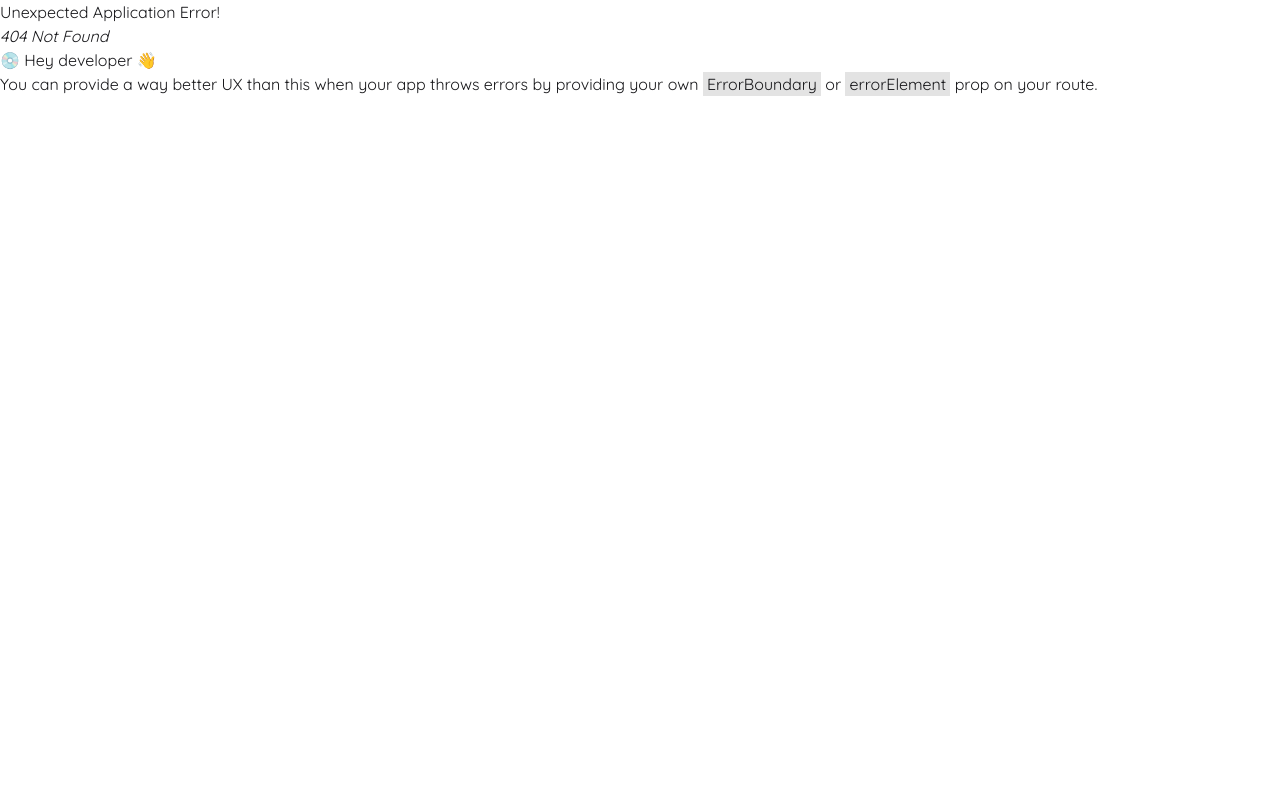
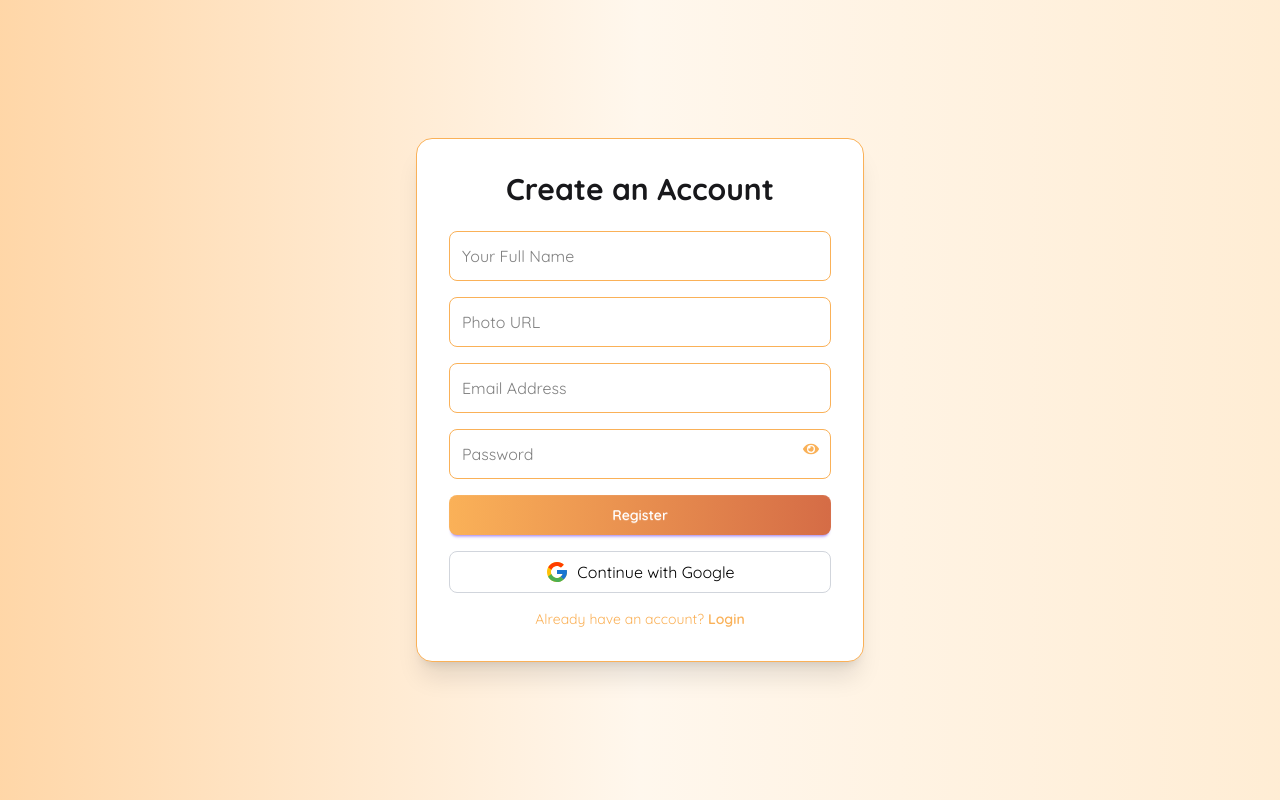
Before and after one commit to Imtius10/PlateShare, a React (Vite) app: page /register in a window 1280 px wide. Before the commit this address had no page. Built offline with nearby package versions, Linux system fonts and the light colour scheme.

Commit message:
Login and Register page

```diff
--- a/package.json
+++ b/package.json
@@ -11,9 +11,13 @@
   },
   "dependencies": {
     "@tailwindcss/vite": "^4.1.17",
+    "lucide-react": "^0.556.0",
     "react": "^19.2.0",
     "react-dom": "^19.2.0",
+    "react-hot-toast": "^2.6.0",
+    "react-icons": "^5.5.0",
     "react-router": "^7.10.1",
+    "react-toastify": "^11.0.5",
     "swiper": "^12.0.3",
     "tailwindcss": "^4.1.17"
   },
--- a/src/Component/Footer/Footer.jsx
+++ b/src/Component/Footer/Footer.jsx
@@ -1,10 +1,68 @@
-import React from 'react';
+import React from "react";
+import { FaFacebookF, FaInstagram, FaPinterest } from "react-icons/fa";
 
 const Footer = () => {
     return (
-        <div>
+        <footer className="bg-white text-green-900 py-10 mt-16 border-t border-green-200">
+            <div className="container mx-auto px-6 grid grid-cols-1 md:grid-cols-3 gap-8 text-center md:text-left">
 
-        </div>
+                {/* Quick Links */}
+                <div>
+                    <h2 className="text-lg font-semibold mb-4">Quick Links</h2>
+                    <ul className="space-y-2 text-green-700">
+                        <li><a href="/about" className="hover:text-green-900 transition">About</a></li>
+                        <li><a href="/contact" className="hover:text-green-900 transition">Contact</a></li>
+                        <li><a href="/privacy-policy" className="hover:text-green-900 transition">Privacy Policy</a></li>
+                    </ul>
+                </div>
+
+                {/* Branding */}
+                <div className="flex flex-col items-center justify-center space-y-2">
+                    <h1 className="text-2xl font-bold text-green-900">GreenNest</h1>
+                    <p className="text-green-600 max-w-sm">
+                        Growing happiness, one plant at a time.
+                    </p>
+                </div>
+
+                {/* Social Icons */}
+                <div className="flex flex-col md:items-end items-center space-y-3">
+                    <h2 className="text-lg font-semibold">Follow Us</h2>
+                    <div className="flex space-x-4 text-xl text-green-700">
+
+                        <a
+                            href="https://instagram.com"
+                            target="_blank"
+                            className="hover:text-green-900 transition"
+                        >
+                            <FaInstagram />
+                        </a>
+
+                        <a
+                            href="https://facebook.com"
+                            target="_blank"
+                            className="hover:text-green-900 transition"
+                        >
+                            <FaFacebookF />
+                        </a>
+
+                        <a
+                            href="https://www.pinterest.com"
+                            target="_blank"
+                            className="hover:text-green-900 transition"
+                        >
+                            <FaPinterest />
+                        </a>
+
+                    </div>
+                </div>
+
+            </div>
+
+            {/* Bottom Bar */}
+            <div className="text-center text-green-600 mt-8 border-t border-green-200 pt-4">
+                © 2025 GreenNest. All rights reserved.
+            </div>
+        </footer>
     );
 };
 
--- a/src/Layout/RootLayout.jsx
+++ b/src/Layout/RootLayout.jsx
@@ -1,12 +1,14 @@
 import React from 'react';
 import Navbar from '../Component/Navbar/Navbar';
 import { Outlet } from 'react-router';
+import Footer from '../Component/Footer/Footer';
 
 const RootLayout = () => {
     return (
         <div>
             <Navbar></Navbar>
             <Outlet></Outlet>
+            <Footer></Footer>
         </div>
     );
 };
--- a/src/Pages/Login.jsx
+++ b/src/Pages/Login.jsx
@@ -1,67 +1,88 @@
-import React from 'react';
-
+import React, { useState } from "react";
+import { Link } from "react-router";
+import { Toaster } from "react-hot-toast";
+import { Eye, EyeOff } from "lucide-react";
+import { FcGoogle } from "react-icons/fc";
 const Login = () => {
+    const [showPass, setShowPass] = useState(false);
 
     return (
-        <div>
-            <div className="min-h-screen flex items-center justify-center bg-gradient-to-r from-green-100 via-green-50 to-green-200 px-5">
+        <div className="min-h-screen flex items-center justify-center bg-linear-to-r from-orange-200-100 via-orange-50 to-orange-100 px-5">
+
             <Toaster position="top-right" />
+
             <div className="w-full max-w-md bg-white shadow-xl rounded-2xl p-8 border border-green-200">
-                    <h1 className="text-3xl font-bold text-green-800 text-center mb-6">
+                <h1 className="text-3xl font-bold text-center mb-6">
                     Login to GreenNest
                 </h1>
 
+                <form className="space-y-4 text-black">
 
-
-                    <form  className="space-y-4 text-black">
+                    {/* Email */}
                     <div>
-
                         <input
                             type="email"
                             name="email"
                             placeholder="Your Email"
-
                             required
-                                className="w-full border border-green-300 rounded-lg p-3 focus:outline-none focus:ring-2 focus:ring-green-400"
+                            className="w-full border border-[#fab158] rounded-lg p-3 focus:outline-none focus:ring-2 focus:ring-green-400"
                         />
                     </div>
 
+                    {/* Password */}
                     <div className="relative">
                         <input
-
+                            type={showPass ? "text" : "password"}
                             name="password"
                             placeholder="Password"
                             required
-                                className="w-full border border-green-300 rounded-lg p-3 focus:outline-none focus:ring-2 focus:ring-green-400"
+                            className="w-full border border-[#fab158] rounded-lg p-3 focus:outline-none focus:ring-2 focus:ring-green-400"
                         />
+
+                        {/* Eye Toggle */}
                         <span
-
-                                className="absolute right-3 top-3 cursor-pointer text-green-600 font-semibold"
+                            className="absolute right-3 top-3 cursor-pointer text-[#fab158]"
+                            onClick={() => setShowPass(!showPass)}
                         >
-
+                            {showPass ? <EyeOff size={20} /> : <Eye size={20} />}
                         </span>
                     </div>
 
+                    {/* Submit Button */}
                     <button
                         type="submit"
-                            className="w-full bg-green-600 text-white py-3 rounded-lg font-semibold hover:bg-green-700 transition"
+                        className="btn btn-primary w-full text-white py-3 rounded-lg font-semibold  transition"
                     >
                         Login
                     </button>
+                    <div className="flex items-center justify-center mt-4 gap-2">
+                        <button
+                            className="flex items-center gap-2 border border-gray-300 p-2 rounded-lg hover:bg-gray-100 w-full justify-center text-black"
+                        >
+                            <FcGoogle size={24} /> <p>Continue with Google</p>
+                        </button>
+                    </div>
                 </form>
 
-                    <p className="text-center mt-4 text-green-700 text-sm">
+                {/* Links */}
+                <p className="text-center mt-4 text-[#fab158] text-sm">
                     Don't have an account?{" "}
-                        <Link to="/register" className="text-green-800 font-semibold hover:underline">
+                    <Link
+                        to="/register"
+                        className="text-[#fab158] font-semibold hover:underline"
+                    >
                         Register
                     </Link>
                 </p>
-                    <p className="text-center mt-1 text-green-700 text-sm">
-                        <Link to="/forgot-password" className="hover:underline font-semibold">
+
+                <p className="text-center mt-1 text-[#fab158] text-sm">
+                    <Link
+                        to="/forgot-password"
+                        className="hover:underline font-semibold"
+                    >
                         Forgot Password?
                     </Link>
                 </p>
-                </div>
             </div>
         </div>
     );
--- /dev/null
+++ b/src/Pages/Register.jsx
@@ -0,0 +1,98 @@
+import React, { useState } from "react";
+import { Link } from "react-router";
+import { Toaster } from "react-hot-toast";
+import { FaEye, FaEyeSlash } from "react-icons/fa";
+import { FcGoogle } from "react-icons/fc";
+
+const Register = () => {
+    const [showPassword, setShowPassword] = useState(false);
+
+    return (
+        <div className="min-h-screen flex items-center justify-center bg-gradient-to-r from-orange-200 via-orange-50 to-orange-100 px-5">
+
+            <Toaster position="top-right" />
+
+            <div className="w-full max-w-md bg-white shadow-xl rounded-2xl p-8 border border-[#fab158]">
+                <h1 className="text-3xl font-bold text-center mb-6">
+                    Create an Account
+                </h1>
+
+                <form className="space-y-4 text-black">
+
+                    {/* Name */}
+                    <input
+                        type="text"
+                        name="name"
+                        placeholder="Your Full Name"
+                        required
+                        className="w-full border border-[#fab158] rounded-lg p-3 focus:outline-none focus:ring-2 focus:ring-green-400"
+                    />
+
+                    {/* Photo URL */}
+                    <input
+                        type="text"
+                        name="photo_url"
+                        placeholder="Photo URL"
+                        required
+                        className="w-full border border-[#fab158] rounded-lg p-3 focus:outline-none focus:ring-2 focus:ring-green-400"
+                    />
+
+                    {/* Email */}
+                    <input
+                        type="email"
+                        name="email"
+                        placeholder="Email Address"
+                        required
+                        className="w-full border border-[#fab158] rounded-lg p-3 focus:outline-none focus:ring-2 focus:ring-green-400"
+                    />
+
+                    {/* Password */}
+                    <div className="relative">
+                        <input
+                            type={showPassword ? "text" : "password"}
+                            name="password"
+                            placeholder="Password"
+                            required
+                            className="w-full border border-[#fab158] rounded-lg p-3 focus:outline-none focus:ring-2 focus:ring-green-400"
+                        />
+
+                        {/* Eye Toggle */}
+                        <span
+                            onClick={() => setShowPassword(!showPassword)}
+                            className="absolute right-3 top-3 cursor-pointer text-[#fab158] font-semibold"
+                        >
+                            {showPassword ? <FaEyeSlash /> : <FaEye />}
+                        </span>
+                    </div>
+
+                    {/* Register Button */}
+                    <button
+                        type="submit"
+                        className="btn btn-primary w-full text-white py-3 rounded-lg font-semibold transition"
+                    >
+                        Register
+                    </button>
+                </form>
+
+                {/* Google Login */}
+                <div className="flex items-center justify-center mt-4 gap-2">
+                    <button
+                        className="flex items-center gap-2 border border-gray-300 p-2 rounded-lg hover:bg-gray-100 w-full justify-center text-black"
+                    >
+                        <FcGoogle size={24} /> <p>Continue with Google</p>
+                    </button>
+                </div>
+
+                {/* Redirect to Login */}
+                <p className="text-center mt-4 text-[#fab158] text-sm">
+                    Already have an account?{" "}
+                    <Link to="/login" className="text-[#fab158] font-semibold hover:underline">
+                        Login
+                    </Link>
+                </p>
+            </div>
+        </div>
+    );
+};
+
+export default Register;
--- a/src/Router/Router.jsx
+++ b/src/Router/Router.jsx
@@ -2,6 +2,7 @@ import { createBrowserRouter } from "react-router";
 import Home from "../Component/Home/Home";
 import RootLayout from "../Layout/RootLayout";
 import Login from "../Pages/Login";
+import Register from "../Pages/Register";
 
 
 
@@ -18,6 +19,10 @@ const router = createBrowserRouter([
     {
         path: '/login',
         element:<Login></Login>
+    },
+    {
+        path: '/register',
+        element:<Register></Register>
     }
 ])
 
--- a/src/index.css
+++ b/src/index.css
@@ -1,8 +1,22 @@
 @import url('https://fonts.googleapis.com/css2?family=Quicksand:wght@300..700&display=swap');
 
 @import "tailwindcss";
-@plugin "daisyui" {
- themes: light --default;
+ @plugin "daisyui" {
+  themes: light --default, dark --prefersdark;
+  themes: light --default;
+ }
+@plugin "daisyui/theme" {
+  name: "light";
+  default: true;
+  --color-primary: #632EE3;
+  --color-secondary: teal;
+}
+
+.btn-primary{
+  @apply bg-gradient-to-r from-[#fab158] to-[#d56c46] border-none text-white;
+}
+.btn-primary:hover{
+  @apply opacity-90;
 }
 *{
   font-family: "Quicksand", sans-serif;
```
Also changed, not shown: 1 other file (tests, documents, lock files or other folders). Lines whose indentation alone changed are shown as unchanged.
